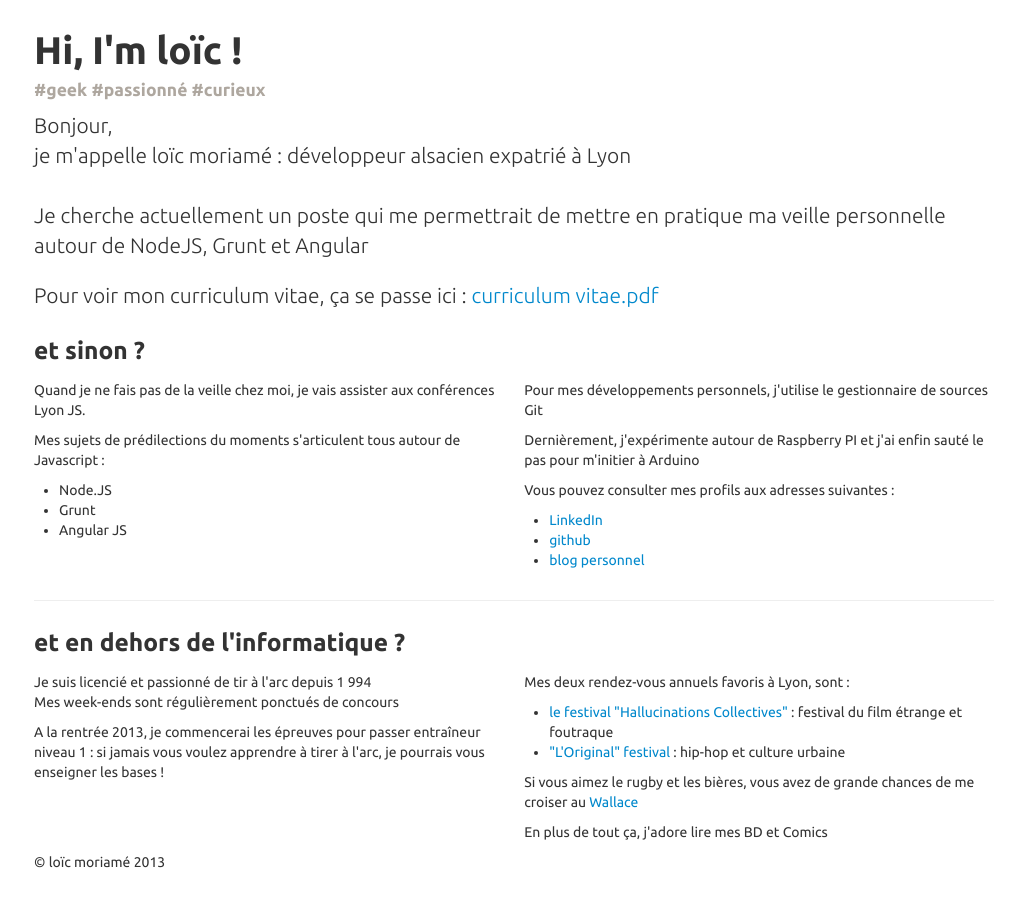
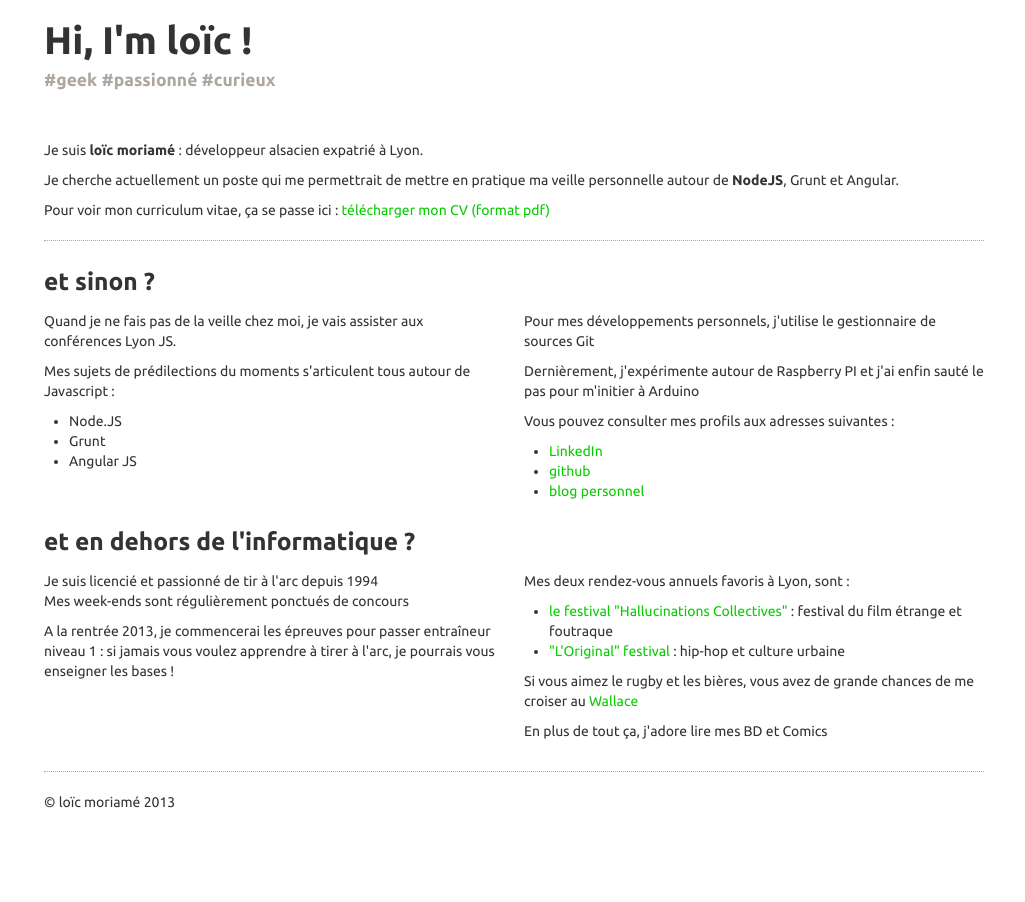
Before and after one commit to loic-moriame/moriame.fr, a website: page index.html in a window 1280 px wide. Shown: the whole page, without its empty margins (126-1151 px from the left). After the commit the page ends 832 px from the top, so only its background shows below. Drawn offline with Linux system fonts and the light colour scheme.

Commit message:
Modifications effectuées suite aux retour Floriane - ajout d'un espace entre le header et le reste de la page - ajout séparateurs entre la première partie et la suite - ajout d'un séparateur avant le footer - modifications couleurs des liens (bleu > vert) - corrections typographiques mineures

```diff
--- a/css/style.css
+++ b/css/style.css
@@ -7,6 +7,30 @@ body {
   padding: 20px 0;
 }
 
+hr {
+  border-bottom: 1px dotted rgb(174, 167, 159);
+  border-top: none;
+}
+
+a {
+  color: #08CC00;
+}
+
+a:hover, a:focus {
+  color: #058000;
+}
+
+.header {
+  margin: 0 0 50px 0;
+}
+
+.header > h1:first-child {
+  margin-top: 0;
+}
+
+.footer > p {
+  margin: 0;
+}
 .ubuntuGrey {
   color: rgb(51, 51, 51);
 }
--- a/index.html
+++ b/index.html
@@ -5,28 +5,31 @@
       <meta name="viewport" content="width=device-width, initial-scale=1.0">
       <!-- Bootstrap -->
       <link href="css/bootstrap.min.css" rel="stylesheet" media="screen">
+      <!-- custom css-->
       <link href="css/style.css" rel="stylesheet" media="screen">
       <title>loïc moriamé - #geek #passioné #curieux</title>
   </head>
   <body>
-    <div class="container-narrow">
+    <div class="container">
 
-      <div class="masthead">
+      <div class="header">
         <h1 class="ubuntuGrey">Hi, I'm loïc !</h1>
         <h4 class="ubuntuOneGrey">#geek #passionné #curieux</h4>
       </div>
 
       <div class="about">
-        <p class="lead">
-          Bonjour, <br />
-          je m'appelle loïc moriamé : développeur alsacien expatrié à Lyon<br /><br />
-
-          Je cherche actuellement un poste qui me permettrait de mettre en pratique ma veille personnelle autour de NodeJS, Grunt et Angular
+        <p>
+          Je suis <strong>loïc moriamé</strong> : développeur alsacien expatrié à Lyon.
+          <p>
+        <p>
+          Je cherche actuellement un poste qui me permettrait de mettre en pratique ma veille personnelle autour de <strong>NodeJS</strong>, Grunt et Angular.
         </p>
-        <p class="lead">
-          Pour voir mon curriculum vitae, ça se passe ici : <a href="loic_moriame_cv.pdf">curriculum vitae.pdf</a>
+        <p>
+          Pour voir mon curriculum vitae, ça se passe ici : <a href="loic_moriame_cv.pdf">télécharger mon CV (format pdf)</a>
         </p>
       </div>
+
+      <hr>
 
       <h3>et sinon ?</h3>
       <div class="row-fluid">
@@ -65,13 +68,12 @@
 
       </div>
 
-      <hr>
 
       <h3>et en dehors de l'informatique ?</h3>
       <div class="row-fluid">
 
         <div class="span6">
-          <p>Je suis licencié et passionné de tir à l'arc depuis 1 994 <br />
+          <p>Je suis licencié et passionné de tir à l'arc depuis 1994 <br />
           Mes week-ends sont régulièrement ponctués de concours</p>
           <p>A la rentrée 2013, je commencerai les épreuves pour passer entraîneur niveau 1 : si jamais vous voulez apprendre à tirer à l'arc, je pourrais vous enseigner les bases !</p>
         </div>
@@ -89,6 +91,8 @@
 
       </div>
 
+      <hr>
+
       <div class="footer">
         <p>&copy; loïc moriamé 2013</p>
       </div>
```
